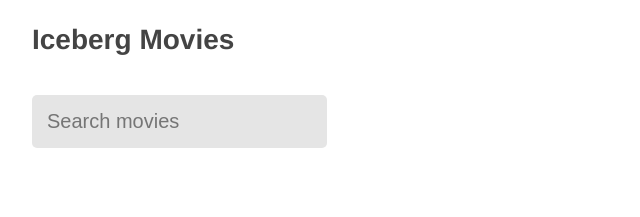
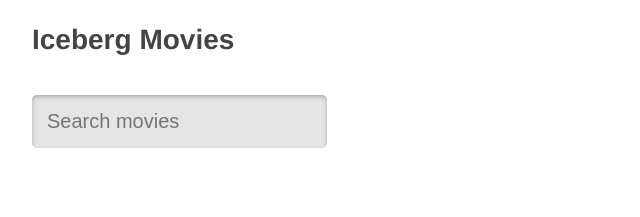
Before and after one commit to menelikw/sky-test, a website: page public/index.html in a window 1280 px wide. Shown: the top 217 px of the page, 160-800 px from the left. Drawn offline with Linux system fonts and the light colour scheme.

Commit message:
more styling

```diff
--- a/public/css/now-tv.css
+++ b/public/css/now-tv.css
@@ -109,6 +109,7 @@ body, html {
 	border-radius: 5px;
 	border: none;
 	background: #e5e5e5;
+	box-shadow: 0 2px 4px rgba(0,0,0,0.25)inset;
 	transition: all .2s 0s ease-in-out;
 }
 
```
